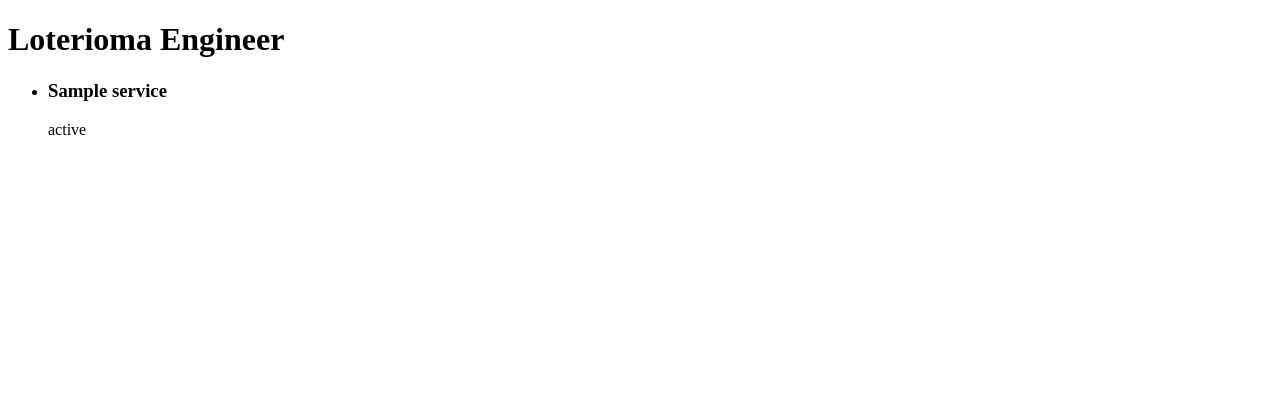
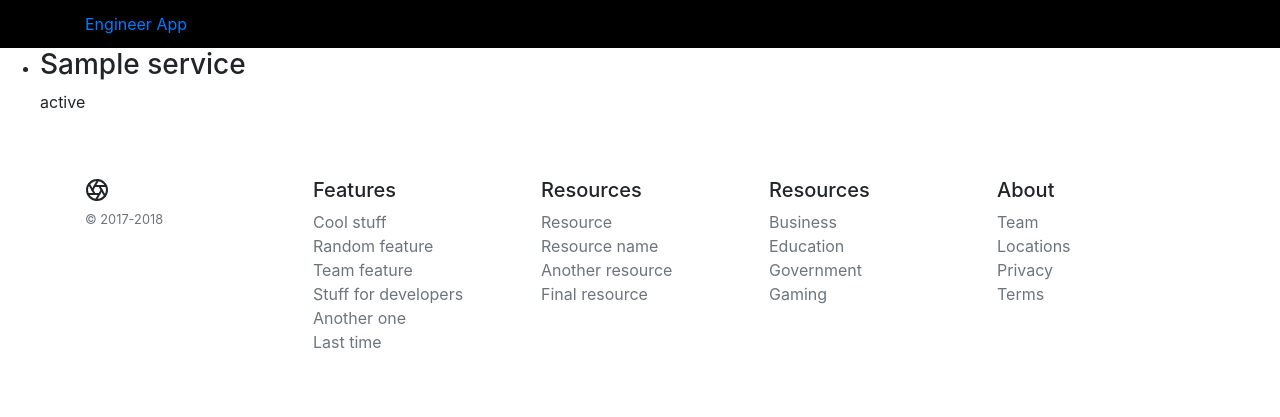
Before and after one commit to RaspberryVision/loterioma-engineer, a Symfony app: template templates/web/app/index.html.twig in a window 1280 px wide. Shown: the top 417 px of the page. Run offline with Twig, Linux system fonts and the light colour scheme; the template is opened without the code that fills it: most values are stand-ins (such as "Sample title", 1, 10 or a date in 2020); some libraries are stand-ins or nearby versions.

Commit message:
Added webpack and basic bootstrap style.

```diff
--- /dev/null
+++ b/assets/bootstrap.js
@@ -0,0 +1,5 @@
+import { startStimulusApp } from '@symfony/stimulus-bridge';
+import '@symfony/autoimport';
+
+// Registers Stimulus controllers from controllers.json and in the controllers/ directory
+export const app = startStimulusApp(require.context('./controllers', true, /\.(j|t)sx?$/));
--- /dev/null
+++ b/assets/controllers.json
@@ -0,0 +1,4 @@
+{
+    "controllers": [],
+    "entrypoints": []
+}
--- a/composer.json
+++ b/composer.json
@@ -16,6 +16,7 @@
         "symfony/dotenv": "5.0.*",
         "symfony/flex": "^1.3.1",
         "symfony/framework-bundle": "5.0.*",
+        "symfony/webpack-encore-bundle": "^1.8",
         "symfony/yaml": "5.0.*"
     },
     "require-dev": {
--- a/config/bundles.php
+++ b/config/bundles.php
@@ -12,4 +12,5 @@ return [
     Doctrine\Bundle\DoctrineBundle\DoctrineBundle::class => ['all' => true],
     Doctrine\Bundle\MigrationsBundle\DoctrineMigrationsBundle::class => ['all' => true],
     Doctrine\Bundle\FixturesBundle\DoctrineFixturesBundle::class => ['dev' => true, 'test' => true],
+    Symfony\WebpackEncoreBundle\WebpackEncoreBundle::class => ['all' => true],
 ];
--- a/templates/base.html.twig
+++ b/templates/base.html.twig
@@ -3,11 +3,77 @@
 <head>
     <meta charset="UTF-8">
     <title>{% block title %}Welcome!{% endblock %}</title>
+    <link rel="stylesheet" href="https://maxcdn.bootstrapcdn.com/bootstrap/4.0.0/css/bootstrap.min.css"
+          integrity="sha384-Gn5384xqQ1aoWXA+058RXPxPg6fy4IWvTNh0E263XmFcJlSAwiGgFAW/dAiS6JXm" crossorigin="anonymous">
     {% block stylesheets %}{% endblock %}
 </head>
 <body>
-        <h1>Loterioma Engineer</h1>
+
+<nav class="site-header sticky-top py-1" style="background: black">
+    <div class="container d-flex flex-column flex-md-row justify-content-between">
+        <a class="py-2 d-none d-md-inline-block" href="#">Engineer App</a>
+    </div>
+</nav>
+
+
 {% block body %}{% endblock %}
+
+<footer class="container py-5">
+    <div class="row">
+        <div class="col-12 col-md">
+            <svg xmlns="http://www.w3.org/2000/svg" width="24" height="24" viewBox="0 0 24 24" fill="none" stroke="currentColor" stroke-width="2" stroke-linecap="round" stroke-linejoin="round" class="d-block mb-2"><circle cx="12" cy="12" r="10"></circle><line x1="14.31" y1="8" x2="20.05" y2="17.94"></line><line x1="9.69" y1="8" x2="21.17" y2="8"></line><line x1="7.38" y1="12" x2="13.12" y2="2.06"></line><line x1="9.69" y1="16" x2="3.95" y2="6.06"></line><line x1="14.31" y1="16" x2="2.83" y2="16"></line><line x1="16.62" y1="12" x2="10.88" y2="21.94"></line></svg>
+            <small class="d-block mb-3 text-muted">&copy; 2017-2018</small>
+        </div>
+        <div class="col-6 col-md">
+            <h5>Features</h5>
+            <ul class="list-unstyled text-small">
+                <li><a class="text-muted" href="#">Cool stuff</a></li>
+                <li><a class="text-muted" href="#">Random feature</a></li>
+                <li><a class="text-muted" href="#">Team feature</a></li>
+                <li><a class="text-muted" href="#">Stuff for developers</a></li>
+                <li><a class="text-muted" href="#">Another one</a></li>
+                <li><a class="text-muted" href="#">Last time</a></li>
+            </ul>
+        </div>
+        <div class="col-6 col-md">
+            <h5>Resources</h5>
+            <ul class="list-unstyled text-small">
+                <li><a class="text-muted" href="#">Resource</a></li>
+                <li><a class="text-muted" href="#">Resource name</a></li>
+                <li><a class="text-muted" href="#">Another resource</a></li>
+                <li><a class="text-muted" href="#">Final resource</a></li>
+            </ul>
+        </div>
+        <div class="col-6 col-md">
+            <h5>Resources</h5>
+            <ul class="list-unstyled text-small">
+                <li><a class="text-muted" href="#">Business</a></li>
+                <li><a class="text-muted" href="#">Education</a></li>
+                <li><a class="text-muted" href="#">Government</a></li>
+                <li><a class="text-muted" href="#">Gaming</a></li>
+            </ul>
+        </div>
+        <div class="col-6 col-md">
+            <h5>About</h5>
+            <ul class="list-unstyled text-small">
+                <li><a class="text-muted" href="#">Team</a></li>
+                <li><a class="text-muted" href="#">Locations</a></li>
+                <li><a class="text-muted" href="#">Privacy</a></li>
+                <li><a class="text-muted" href="#">Terms</a></li>
+            </ul>
+        </div>
+    </div>
+</footer>
+
+<script src="https://code.jquery.com/jquery-3.2.1.slim.min.js"
+        integrity="sha384-KJ3o2DKtIkvYIK3UENzmM7KCkRr/rE9/Qpg6aAZGJwFDMVNA/GpGFF93hXpG5KkN"
+        crossorigin="anonymous"></script>
+<script src="https://cdnjs.cloudflare.com/ajax/libs/popper.js/1.12.9/umd/popper.min.js"
+        integrity="sha384-ApNbgh9B+Y1QKtv3Rn7W3mgPxhU9K/ScQsAP7hUibX39j7fakFPskvXusvfa0b4Q"
+        crossorigin="anonymous"></script>
+<script src="https://maxcdn.bootstrapcdn.com/bootstrap/4.0.0/js/bootstrap.min.js"
+        integrity="sha384-JZR6Spejh4U02d8jOt6vLEHfe/JQGiRRSQQxSfFWpi1MquVdAyjUar5+76PVCmYl"
+        crossorigin="anonymous"></script>
 {% block javascripts %}{% endblock %}
 </body>
 </html>
```
Also changed, not shown: assets/app.js (added, +12 -0 lines), assets/controllers/hello_controller.js (added, +16 -0 lines), assets/styles/app.css (added, +81 -0 lines), package.json (added, +18 -0 lines), webpack.config.js (added, +75 -0 lines), 9 other files. Lines whose indentation alone changed are shown as unchanged.
